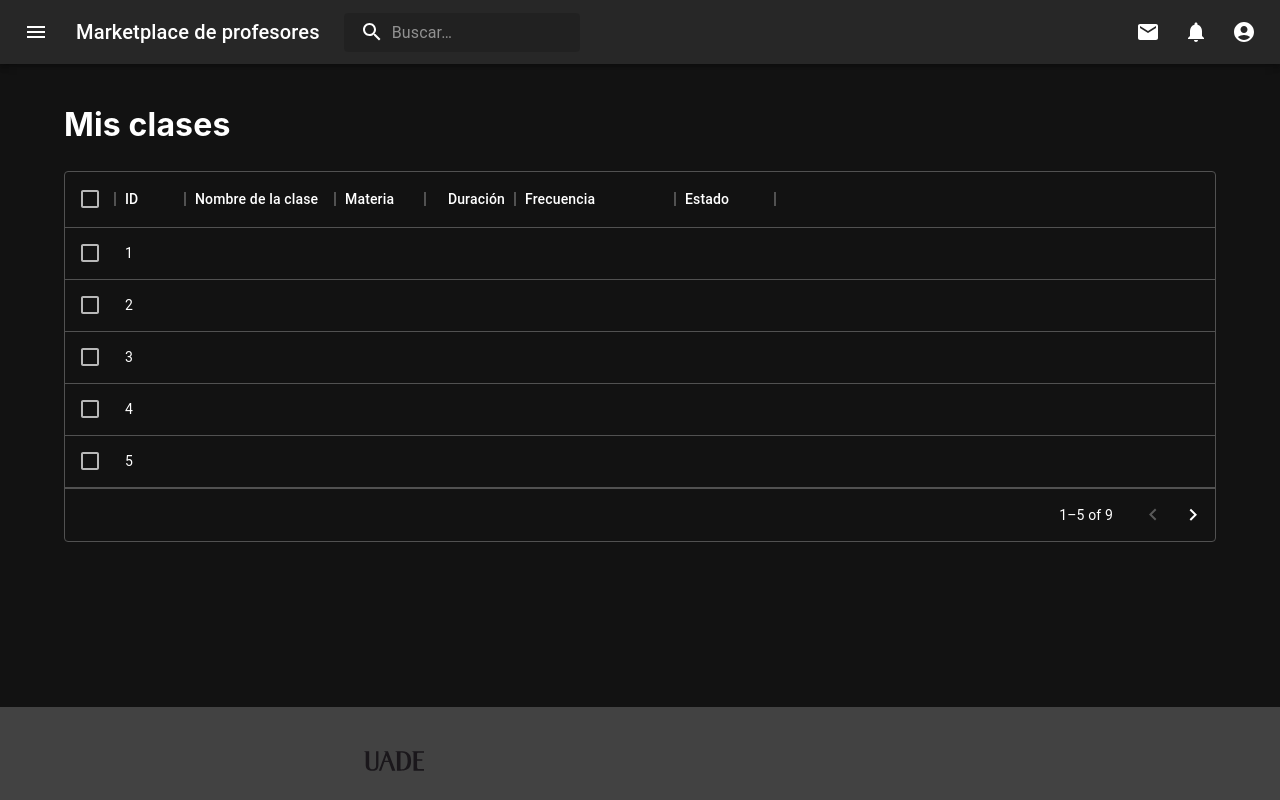
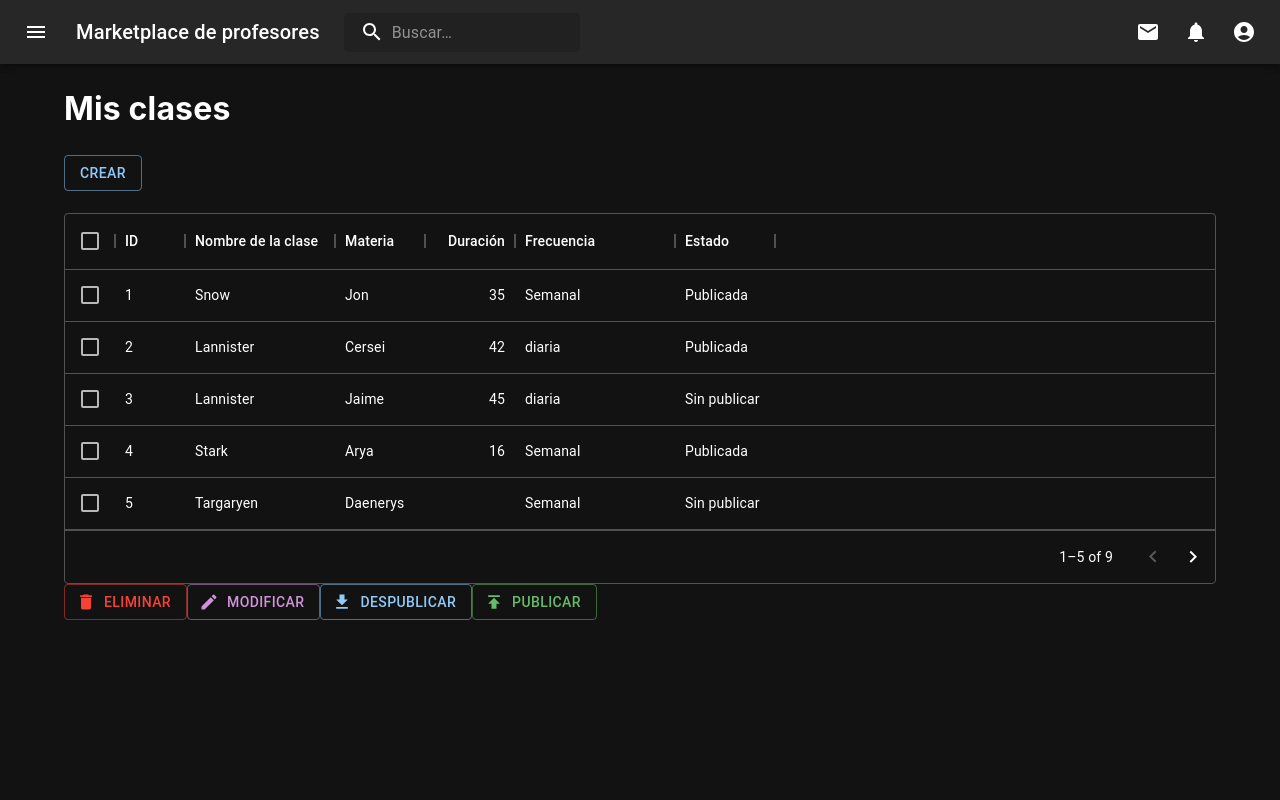
Before and after one commit to 3nu3l/marketplace-profesores-particulares, a Next.js app in the folder frontend/: page /teacherClasses in a window 1280 px wide. Shown: the top 800 px of the page. Built offline with nearby package versions, Linux system fonts and the light colour scheme.

Commit message:
Update teacherClasses.tsx

```diff
--- a/frontend/pages/teacherClasses.tsx
+++ b/frontend/pages/teacherClasses.tsx
@@ -3,6 +3,11 @@ import { DataGrid, GridColDef, GridValueGetterParams } from '@mui/x-data-grid';
 import { Container } from '@mui/system';
 import Box from '@mui/material/Box';
 import CssBaseline from '@mui/material/CssBaseline';
+import EditIcon from '@mui/icons-material/Edit';
+import DeleteIcon from '@mui/icons-material/Delete';
+import PublishIcon from '@mui/icons-material/Publish';
+import DownloadIcon from '@mui/icons-material/Download';
+import { Button } from '@mui/material';
 
 
 const columns: GridColDef[] = [
@@ -28,15 +33,15 @@ const columns: GridColDef[] = [
 ];
 
 const rows = [
-  { id: 1, lastName: 'Snow', firstName: 'Jon', age: 35 },
-  { id: 2, lastName: 'Lannister', firstName: 'Cersei', age: 42 },
-  { id: 3, lastName: 'Lannister', firstName: 'Jaime', age: 45 },
-  { id: 4, lastName: 'Stark', firstName: 'Arya', age: 16 },
-  { id: 5, lastName: 'Targaryen', firstName: 'Daenerys', age: null },
-  { id: 6, lastName: 'Melisandre', firstName: null, age: 150 },
-  { id: 7, lastName: 'Clifford', firstName: 'Ferrara', age: 44 },
-  { id: 8, lastName: 'Frances', firstName: 'Rossini', age: 36 },
-  { id: 9, lastName: 'Roxie', firstName: 'Harvey', age: 65 },
+  { id: 1, className: 'Snow', matter: 'Jon', duration: 35, frecuency: 'Semanal', status: 'Publicada' },
+  { id: 2, className: 'Lannister', matter: 'Cersei', duration: 42 , frecuency: 'diaria', status: 'Publicada' },
+  { id: 3, className: 'Lannister', matter: 'Jaime', duration: 45, frecuency: 'diaria', status: 'Sin publicar'  },
+  { id: 4, className: 'Stark', matter: 'Arya', duration: 16 , frecuency: 'Semanal', status: 'Publicada' },
+  { id: 5, className: 'Targaryen', matter: 'Daenerys', duration: null , frecuency: 'Semanal', status: 'Sin publicar' },
+  { id: 6, className: 'Melisandre', matter: null, duration: 150 , frecuency: 'Semanal', status: 'Sin publicar' },
+  { id: 7, className: 'Clifford', matter: 'Ferrara', duration: 44 , frecuency: 'diaria', status: 'Publicada' },
+  { id: 8, className: 'Frances', matter: 'Rossini', duration: 36 , frecuency: 'Semanal', status: 'Publicada' },
+  { id: 9, className: 'Roxie', matter: 'Harvey', duration: 65 , frecuency: 'Semanal', status: 'Publicada' },
 ];
 
 export default function DataTable() {
@@ -45,8 +50,8 @@ export default function DataTable() {
         <CssBaseline />
             <Box
                 sx={{
-                    marginTop: 2,
-                    marginBottom: 2,
+                    //marginTop: 0,
+                    marginBottom: 20,
                     paddingBottom:30,
                     display: 'flex',
                     flexDirection: 'column',
@@ -55,6 +60,8 @@ export default function DataTable() {
             >
                 <div style={{ height: 371, width: '100%'}}>
                     <h1>Mis clases</h1>
+                    <Button variant="outlined">Crear</Button>
+                    <h1></h1>
                 <DataGrid
                     rows={rows}
                     columns={columns}
@@ -62,6 +69,10 @@ export default function DataTable() {
                     rowsPerPageOptions={[5]}
                     checkboxSelection
                 />
+                <Button variant="outlined" color="error" startIcon={<DeleteIcon/>}>Eliminar</Button>
+                <Button variant="outlined" color="secondary" startIcon={<EditIcon/>}>Modificar</Button>
+                <Button variant="outlined" startIcon={<DownloadIcon/>}> Despublicar</Button>
+                <Button variant="outlined" color="success" startIcon={<PublishIcon/>}>Publicar</Button>
                 </div>
             </Box>
     </Container>
```
